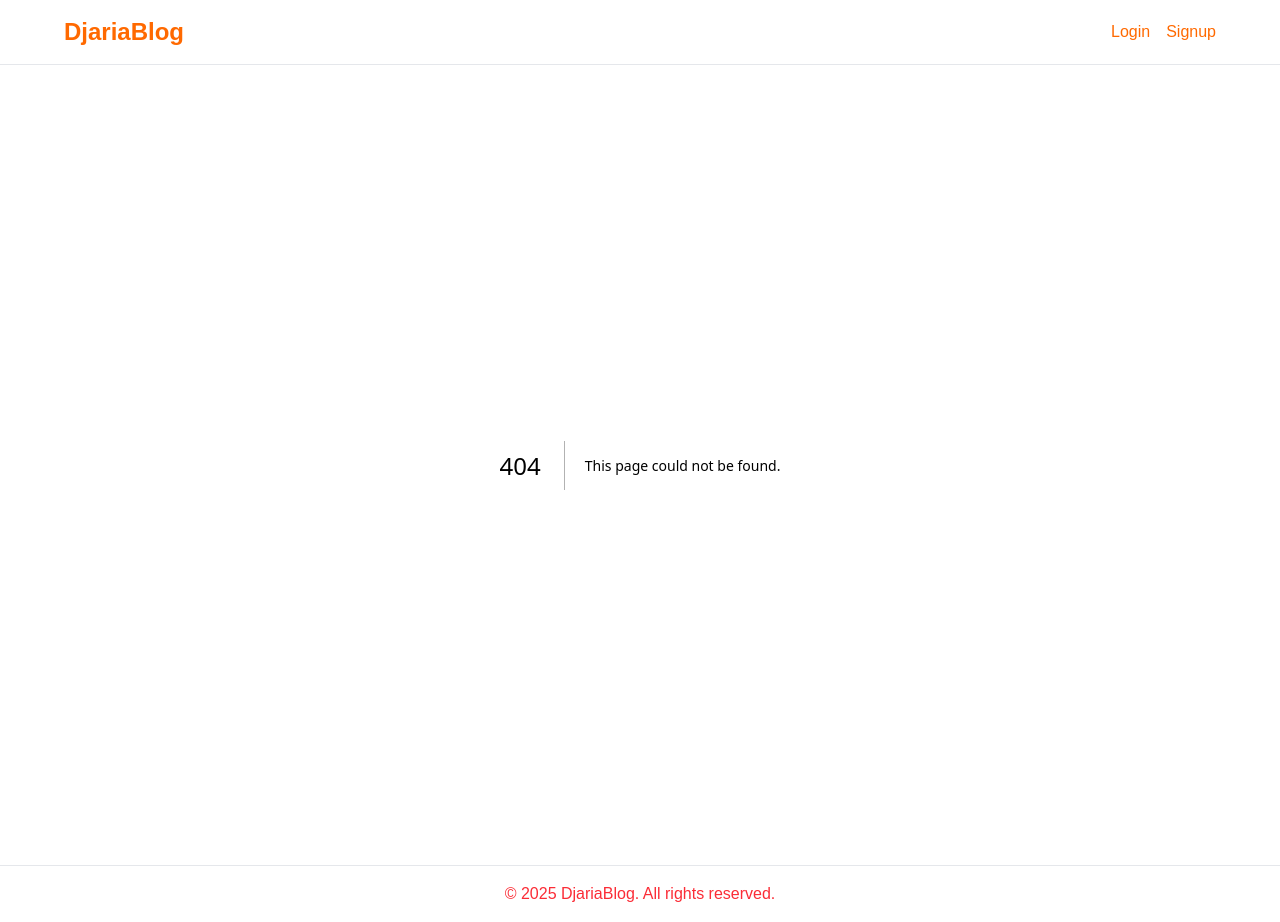
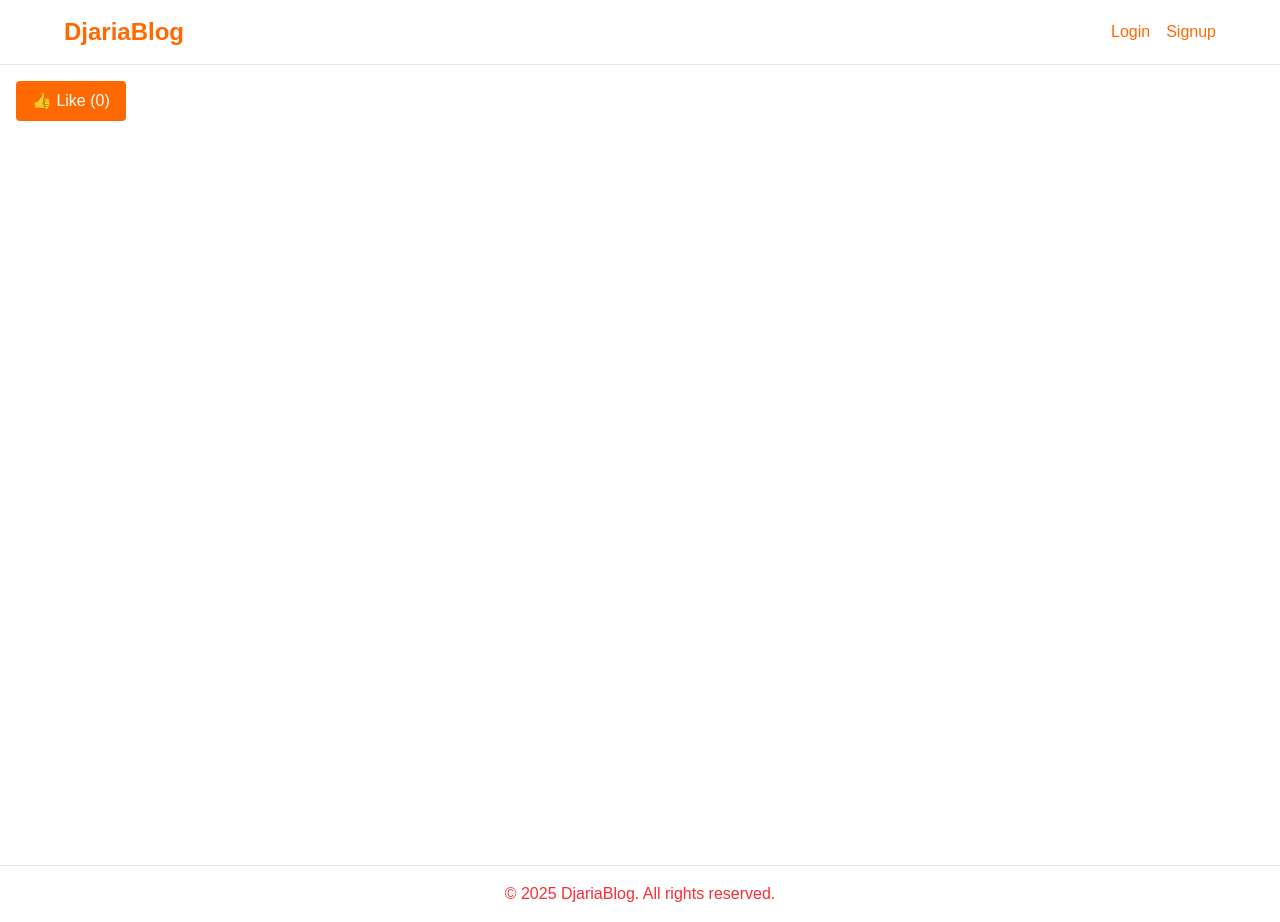
Before and after one commit to UWASEdjaria/Frontend-capstone-project-two, a Next.js app: page /lab8/post/1 in a window 1280 px wide. Before the commit this address had no page. Built offline with nearby package versions, Linux system fonts and the light colour scheme; no server answers; the database is empty.

Commit message:
Lab8: Implement like system with toggle and count functionality

```diff
--- /dev/null
+++ b/src/app/api/lab8/like/route.ts
@@ -0,0 +1,24 @@
+import { NextResponse } from "next/server";
+import prisma from "@/lib/prisma";
+
+export async function POST(req: Request) {
+  const { postId, userId } = await req.json();
+
+  // check if user already liked
+  const existing = await prisma.likeLab8.findFirst({
+    where: { postId, userId },
+  });
+
+  if (existing) {
+    // unlike
+    await prisma.likeLab8.delete({ where: { id: existing.id } });
+    return NextResponse.json({ liked: false });
+  }
+
+  // like
+  await prisma.likeLab8.create({
+    data: { postId, userId },
+  });
+
+  return NextResponse.json({ liked: true });
+}
--- /dev/null
+++ b/src/app/api/lab8/likes/[id]/route.ts
@@ -0,0 +1,10 @@
+import { NextResponse } from "next/server";
+import prisma from "@/lib/prisma";
+
+export async function GET(req: Request, { params }: any) {
+  const count = await prisma.likeLab8.count({
+    where: { postId: Number(params.id) },
+  });
+
+  return NextResponse.json({ likes: count });
+}
--- /dev/null
+++ b/src/app/lab8/post/[id]/page.tsx
@@ -0,0 +1,40 @@
+"use client";
+
+import { useEffect, useState } from "react";
+
+export default function PostLike({ params }: any) {
+  const postId = Number(params.id);
+  const userId = 1; // TEMP fake user — replace with real auth later
+
+  const [likes, setLikes] = useState(0);
+
+  async function loadLikes() {
+    const res = await fetch(`/api/lab8/likes/${postId}`);
+    const data = await res.json();
+    setLikes(data.likes);
+  }
+
+  async function toggleLike() {
+    await fetch("/api/lab8/like", {
+      method: "POST",
+      headers: { "Content-Type": "application/json" },
+      body: JSON.stringify({ postId, userId }),
+    });
+    loadLikes();
+  }
+
+  useEffect(() => {
+    loadLikes();
+  }, []);
+
+  return (
+    <div className="p-4">
+      <button
+        onClick={toggleLike}
+        className="bg-orange-500 text-white px-4 py-2 rounded"
+      >
+        👍 Like ({likes})
+      </button>
+    </div>
+  );
+}
```
